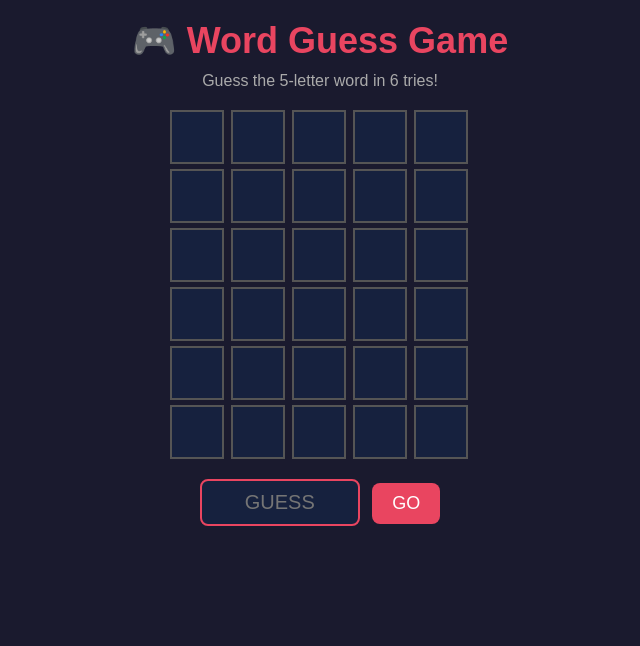
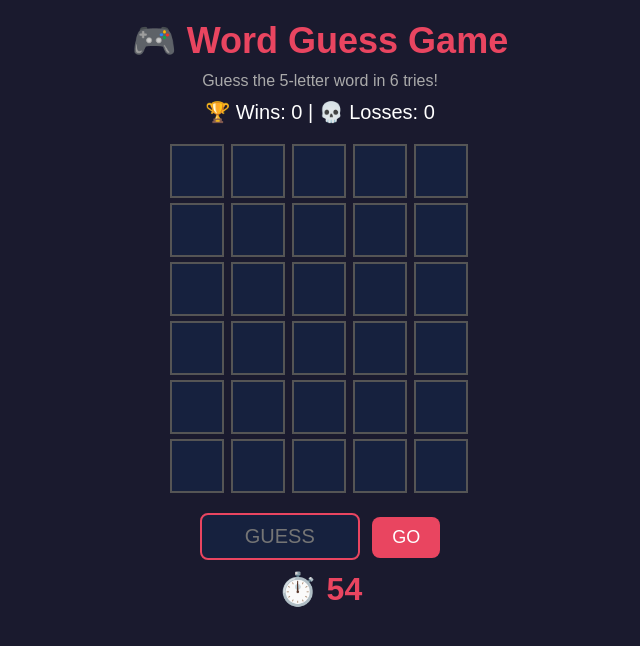
Before and after one commit to nidhidev-ai/word-guess-game, a Flask app: page / in a window 1280 px wide. Shown: the top 646 px of the page, without its empty margins (320-960 px from the left). Run offline with Flask 3, Linux system fonts and the light colour scheme.

Commit message:
Update index.html

```diff
--- a/mygame/templates/index.html
+++ b/mygame/templates/index.html
@@ -63,6 +63,9 @@
 <body>
   <h1>🎮 Word Guess Game</h1>
   <p style="color:#aaa">Guess the 5-letter word in 6 tries!</p>
+  <div id="score" style="font-size: 20px; margin: 10px;">
+  🏆 Wins: <span id="wins">0</span> | 💀 Losses: <span id="losses">0</span>
+</div>
 
   <div id="board">
     <div class="row" id="row-0"></div>
@@ -77,14 +80,33 @@
     <input id="guess-input" maxlength="5" placeholder="GUESS"/>
     <button id="submit-btn" onclick="submitGuess()">GO</button>
   </div>
-
+  <div id="timer" style="font-size: 32px; color: #e94560; font-weight: bold; margin: 10px;">⏱️ 60</div>
   <div id="message"></div>
   <button id="new-game-btn" onclick="location.reload()">🔄 New Game</button>
 
   <script>
+    let timeLeft = 60;
+let timerInterval = setInterval(function() {
+  timeLeft--;
+  document.getElementById('timer').textContent = '⏱️ ' + timeLeft;
+  if (timeLeft <= 10) {
+    document.getElementById('timer').style.color = 'red';
+  }
+  if (timeLeft <= 0) {
+    clearInterval(timerInterval);
+    gameOver = true;
+    document.getElementById('message').textContent = '⏰ Time up! The word was ' + word;
+    document.getElementById('new-game-btn').style.display = 'block';
+  }
+}, 1000);
     const word = "{{ word }}";
     let currentRow = 0;
     let gameOver = false;
+    let wins = parseInt(localStorage.getItem('wins') || 0);
+let losses = parseInt(localStorage.getItem('losses') || 0);
+document.getElementById('wins').textContent = wins;
+document.getElementById('losses').textContent = losses;
+
 
     // Build empty cells
     for (let r = 0; r < 6; r++) {
@@ -126,10 +148,16 @@
 
         if (guess === word) {
           document.getElementById('message').textContent = '🎉 You got it! The word was ' + word + '!';
+          wins++;
+          localStorage.setItem('wins', wins);
+          document.getElementById('wins').textContent = wins;
           gameOver = true;
           document.getElementById('new-game-btn').style.display = 'block';
         } else if (currentRow === 5) {
           document.getElementById('message').textContent = '😢 Game over! The word was ' + word;
+          losses++;
+          localStorage.setItem('losses', losses);
+          document.getElementById('losses').textContent = losses;
           gameOver = true;
           document.getElementById('new-game-btn').style.display = 'block';
         } else {
```
